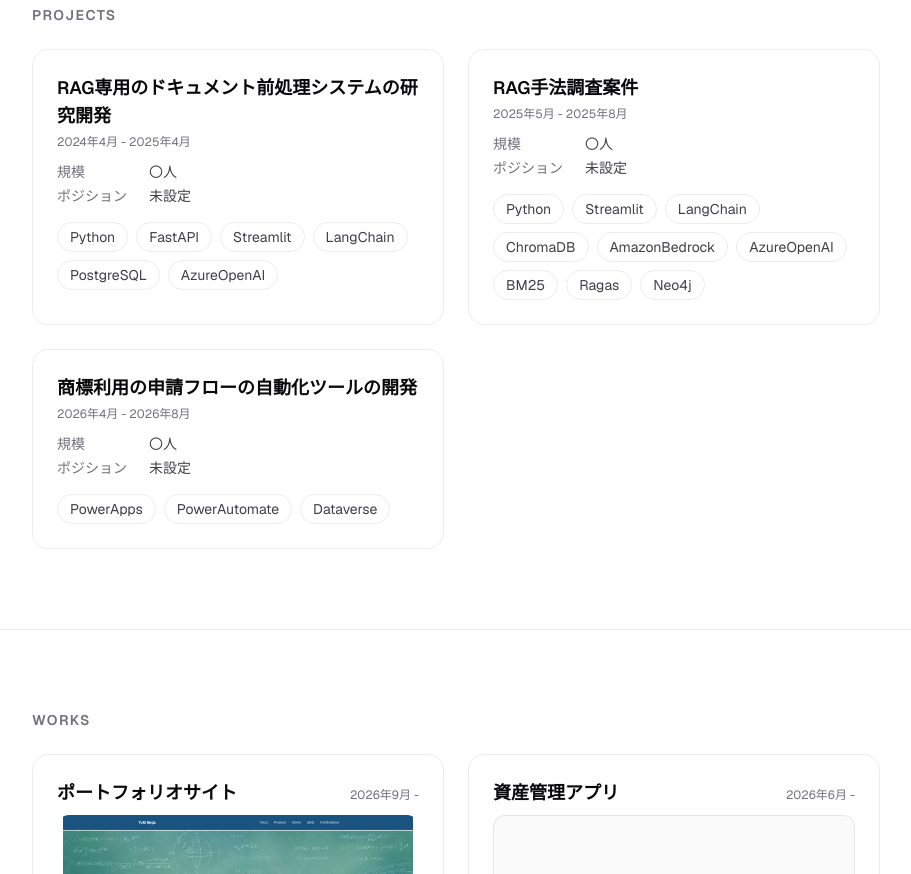
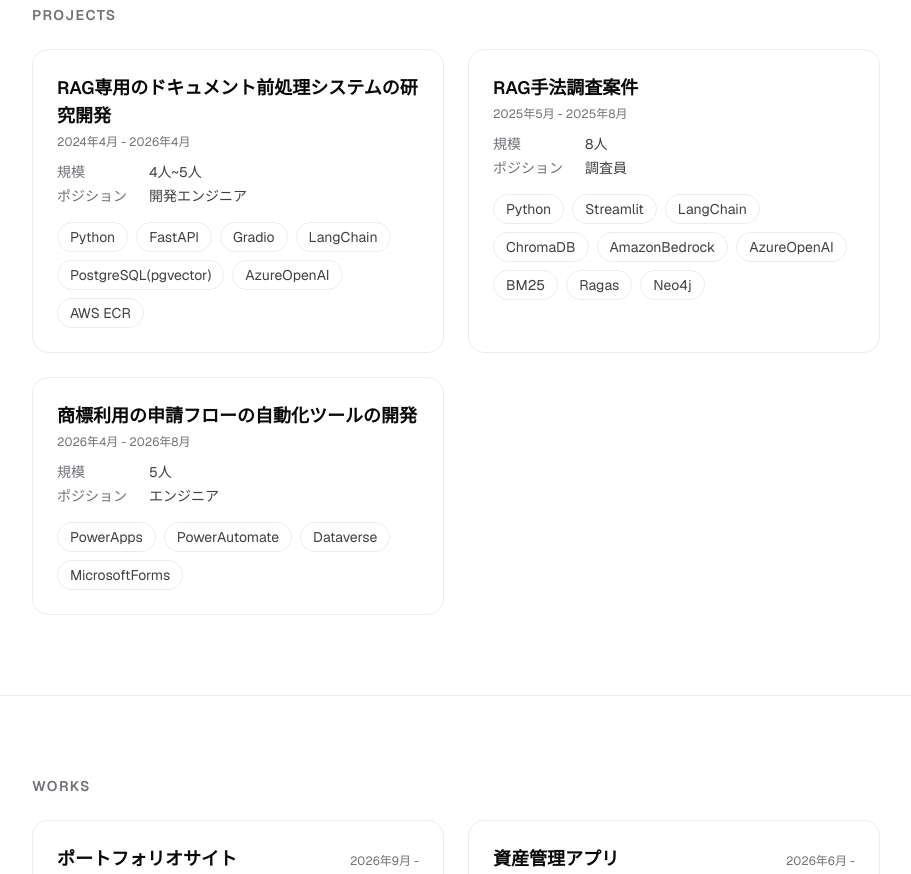
Before and after one commit to Chansuga/my-portfolio, a Next.js app: page / in a window 1280 px wide. Shown: the part 1380-2254 px from the top of the page, without its empty margins (184-1095 px from the left). Built offline with nearby package versions, Linux system fonts and the light colour scheme.

Commit message:
Fill in project details for team size, position, and responsibilities
Co-Authored-By: Claude Opus 5.5 <noreply@anthropic.com>

```diff
--- a/src/data/site.ts
+++ b/src/data/site.ts
@@ -55,27 +55,33 @@ export type Project = {
 export const projects: Project[] = [
   {
     title: "RAG専用のドキュメント前処理システムの研究開発",
-    period: "2024年4月 - 2025年4月",
-    teamSize: "〇人",
-    position: "未設定",
+    period: "2024年4月 - 2026年4月",
+    teamSize: "4人~5人",
+    position: "開発エンジニア",
     tags: [
       "Python",
       "FastAPI",
-      "Streamlit",
+      "Gradio",
       "LangChain",
-      "PostgreSQL",
+      "PostgreSQL(pgvector)",
       "AzureOpenAI",
+      "AWS ECR",
     ],
     overview:
       "PDFの社内ドキュメントを読み込んで、RAGのベクトル検索用のチャンクテキストを自動生成するシステムの開発にエンジニアとして携わりました。特にPDF内の図や表のテキスト化によるマルチモーダル化に力を入れました。",
-    responsibilities: ["未設定"],
+    responsibilities: [
+      "実装全般（AWS ECRを利用したDockerイメージのビルド・登録・配布，デモ用RAGシステム＆UI作成）",
+      "別ツールとの精度比較検証",
+      "週次定例での実装状況や検証結果の報告",
+      "PoC段階での精度改善の手法提案と実装、バグ改修",
+    ],
     achievements: ["未設定"],
   },
   {
     title: "RAG手法調査案件",
     period: "2025年5月 - 2025年8月",
-    teamSize: "〇人",
-    position: "未設定",
+    teamSize: "8人",
+    position: "調査員",
     tags: [
       "Python",
       "Streamlit",
@@ -95,12 +101,18 @@ export const projects: Project[] = [
   {
     title: "商標利用の申請フローの自動化ツールの開発",
     period: "2026年4月 - 2026年8月",
-    teamSize: "〇人",
-    position: "未設定",
-    tags: ["PowerApps", "PowerAutomate", "Dataverse"],
+    teamSize: "5人",
+    position: "エンジニア",
+    tags: ["PowerApps", "PowerAutomate", "Dataverse", "MicrosoftForms"],
     overview:
       "Microsoft Power Platformを用いた，商標利用の申請フローの自動化ツールの開発",
-    responsibilities: ["未設定"],
+    responsibilities: [
+      "設計業務（テーブル設計，機能設計書作成）",
+      "実装全般（テーブル構築、フロー構築，画面構築）",
+      "単体テスト，結合テスト",
+      "手順書作成",
+      "日次定例での作業進捗報告",
+    ],
     achievements: ["未設定"],
   },
 ];
```
